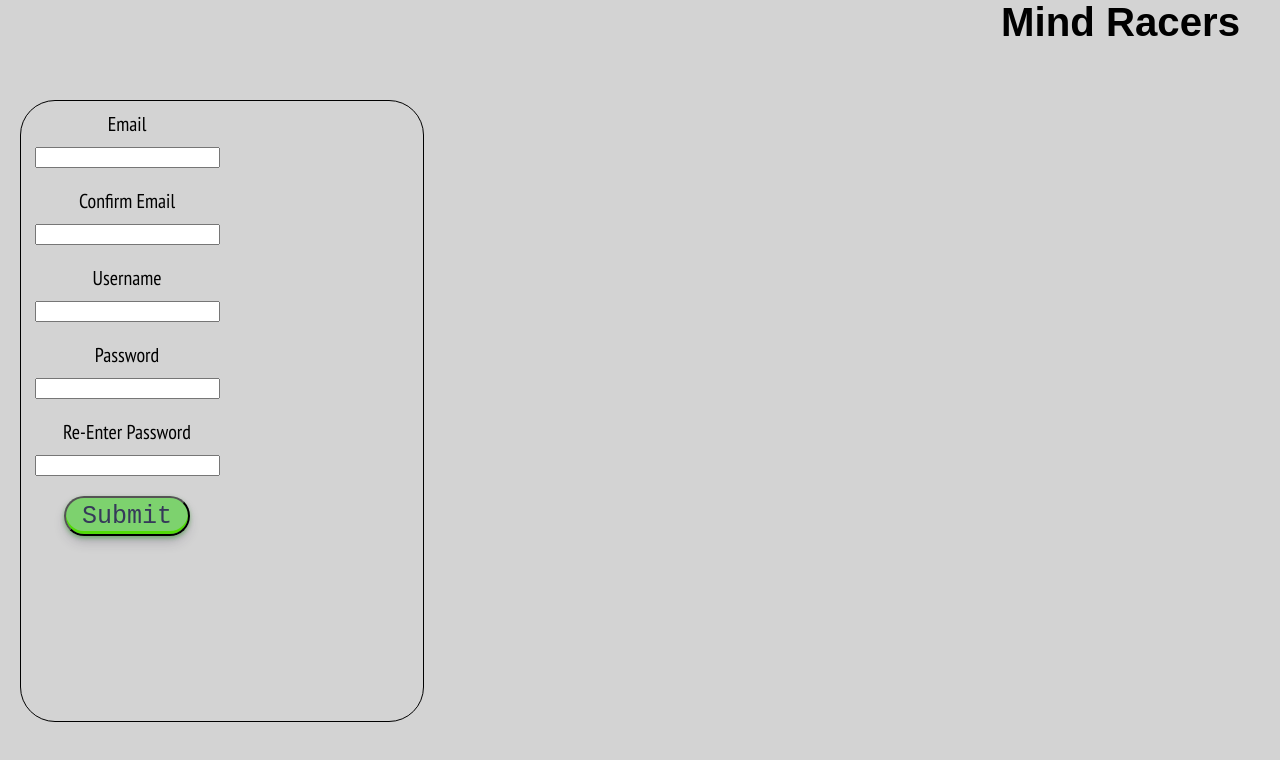
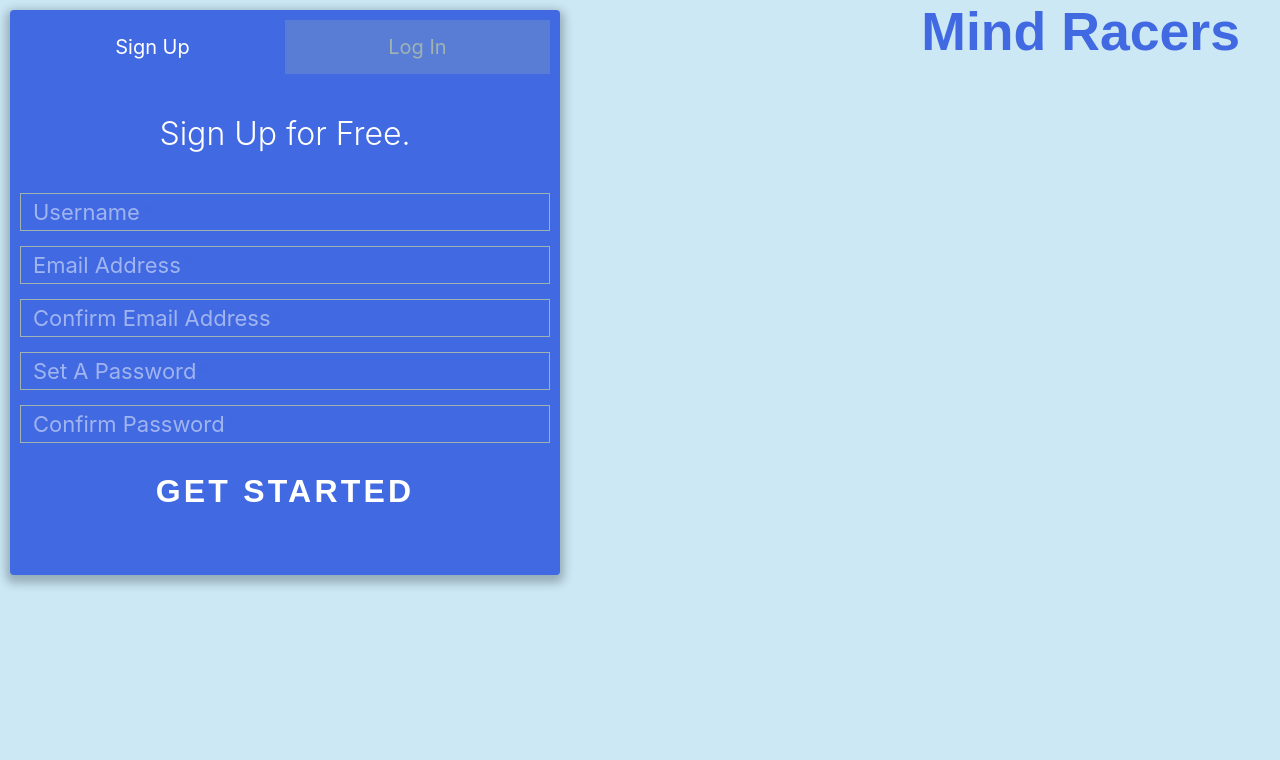
Before and after one commit to thomasalfano/CPS410-Project, a React (Create React App) app in the folder frontend/: page / in a window 1280 px wide. Shown: the top 760 px of the page. Built offline with nearby package versions, Linux system fonts and the light colour scheme; a web font is replaced by a local one.

Commit message:
Refactored App component to separate Form and Title components, updated CSS and JavaScript code accordingly with new GUI

```diff
--- a/frontend/src/App/App.css
+++ b/frontend/src/App/App.css
@@ -5,70 +5,18 @@ body {
   margin: 0;
 }
 
-.signup-form {
-  position: absolute;
-  border: 1px solid black;
-  border-radius: 35px;
-  padding: 10px 200px 10px 10px;
-  width: 15%;
-  height: 75%;
-  left: 20px;
-  top: 100px;
-  text-align: center;
-  font-family: "PT Sans Narrow", sans-serif;
-  font-weight: 500;
-  font-size: 20px;
-}
-
-.submit-button {
-  display: inline-flex;
-  align-items: center;
-  justify-content: center;
-  height: 40px;
-  padding: 0 16px;
-  background-color: #42d12997;
-  border-radius: 20px;
-  box-shadow: rgba(22, 155, 12, 0.4) 0 2px 4px, rgba(45, 35, 66, 0.3) 0 7px 13px -3px, #52db08 0 -3px 0 inset;
-  color: #36395A;
-  font-family: "JetBrains Mono", monospace;
-  font-size: 25px;
-  cursor: pointer;
-  text-decoration: none;
-  transition: box-shadow .15s, transform .15s;
-  user-select: none;
-  white-space: nowrap;
-}
-
-.submit-button:focus {
-  box-shadow: #0aad5e 0 0 0 1.5px inset, rgba(45, 35, 66, 0.4) 0 2px 4px, rgba(45, 35, 66, 0.3) 0 7px 13px -3px, #13a808 0 -3px 0 inset;
-}
-
-.submit-button:hover {
-  box-shadow: rgba(9, 159, 44, 0.4) 0 4px 8px, rgba(45, 35, 66, 0.3) 0 7px 13px -3px, #037b49 0 -3px 0 inset;
-  transform: translateY(-2px);
-}
-
-.submit-button:active {
-  box-shadow: #D6D6E7 0 3px 7px inset;
-  transform: translateY(2px);
-}
-
-label {
-  display: block;
-  margin-bottom: 5px;
-}
-
 input {
-  margin-bottom: 20px;
+  margin-bottom: 10px;
 }
 
 .title {
   font-family: 'Playwrite PL', sans-serif;
-  position: absolute;
+  position: fixed;
   top: 0;
   right: 0;
   margin-right: 40px;
-  font-size: 60px;
+  font-size: 80px;
+  color: #4169E1;
 }
 
 h6 {
--- a/frontend/src/App/App.js
+++ b/frontend/src/App/App.js
@@ -1,15 +1,9 @@
 import React, { useState } from 'react';
-import './App.css'; // Importing the CSS file
-
-function App() {
-
-  const [email, setEmail] = useState('');
-  const [confirmEmail, setConfirmEmail] = useState('');
-  const [username, setUsername] = useState('');
-  const [password, setPassword] = useState('');
-  const [password2, setPassword2] = useState('');
+import './App.css';
+import './Form.css';
 
 
+function Form() {
 
     const handleSubmit = async (event) => {
 
@@ -25,11 +19,14 @@ const handleSubmit = async (event) => {
               return;
             }
 
+
         const form = document.getElementById('form');
-
         const email = document.getElementById('email').value;
         const username = document.getElementById('username').value;
         const password = document.getElementById('password').value;
+        const confirmEmail = document.getElementById('confirmEmail').value;
+        const password2 = document.getElementById('password2').value;
+
 
         const urlData = new URLSearchParams();
 
@@ -66,64 +63,181 @@ const handleSubmit = async (event) => {
 
       };
 
+    <form id="form" onSubmit={handleSubmit}></form>
+
+    const [activeTab, setActiveTab] = useState('signup');
+    const [inputValues, setInputValues] = useState({
+      userName: '',
+      email: '',
+      confirmEmail: '',
+      password: '',
+      password2: '',
+    });
+
+    const handleInputChange = (e) => {
+      const { name, value } = e.target;
+      setInputValues({ ...inputValues, [name]: value });
+    };
+
+    const handleTabClick = (tab) => {
+      setActiveTab(tab);
+    };
+
+    return (
+      <div className="form">
+        <ul className="tab-group">
+          <li className={`tab ${activeTab === 'signup' ? 'active' : ''}`}>
+            <a href="#signup" onClick={() => handleTabClick('signup')}>Sign Up</a>
+          </li>
+          <li className={`tab ${activeTab === 'login' ? 'active' : ''}`}>
+            <a href="#login" onClick={() => handleTabClick('login')}>Log In</a>
+          </li>
+        </ul>
+
+
+        <div className="tab-content">
+  <div id="signup" style={{ display: activeTab === 'signup' ? 'block' : 'none' }}>
+    <h1>Sign Up for Free.</h1>
+    <form action="/" method="post">
+      <div className="field-wrap">
+        <label className={inputValues.userName ? 'active highlight' : ''}>
+          Username<span className="req">*</span>
+        </label>
+        <input
+          type="text"
+          name="userName"
+          value={inputValues.userName}
+          required
+          autoComplete="off"
+          onChange={handleInputChange}
+        />
+      </div>
+
+      <div className="field-wrap">
+        <label className={inputValues.email ? 'active highlight' : ''}>
+          Email Address<span className="req">*</span>
+        </label>
+        <input
+          type="email"
+          name="email"
+          value={inputValues.email}
+          required
+          autoComplete="off"
+          onChange={handleInputChange}
+        />
+      </div>
+
+      <div className="field-wrap">
+        <label className={inputValues.email ? 'active highlight' : ''}>
+          Confirm Email Address<span className="req">*</span>
+        </label>
+        <input
+          type="email"
+          name="confirmEmail"
+          value={inputValues.confirmEmail}
+          required
+          autoComplete="off"
+          onChange={handleInputChange}
+        />
+      </div>
+
+      <div className="field-wrap">
+        <label className={inputValues.password ? 'active highlight' : ''}>
+          Set A Password<span className="req">*</span>
+        </label>
+        <input
+          type="password"
+          name="password"
+          value={inputValues.password}
+          required
+          autoComplete="off"
+          onChange={handleInputChange}
+        />
+      </div>
+
+      <div className="field-wrap">
+        <label className={inputValues.password2 ? 'active highlight' : ''}>
+          Confirm Password<span className="req">*</span>
+        </label>
+        <input
+          type="password"
+          name="password2"
+          value={inputValues.password2}
+          required
+          autoComplete="off"
+          onChange={handleInputChange}
+        />
+      </div>
+
+      <button type="submit" className="button button-block">
+        Get Started
+      </button>
+    </form>
+  </div>
+
+          <div id="login" style={{ display: activeTab === 'login' ? 'block' : 'none' }}>
+            <h1>Welcome Back!</h1>
+            <form action="/" method="post">
+              <div className="field-wrap">
+                <label className={inputValues.email ? 'active highlight' : ''}>
+                  Email Address<span className="req">*</span>
+                </label>
+                <input
+                  type="email"
+                  name="email"
+                  value={inputValues.email}
+                  required
+                  autoComplete="off"
+                  onChange={handleInputChange}
+                />
+              </div>
+
+              <div className="field-wrap">
+                <label className={inputValues.password ? 'active highlight' : ''}>
+                  Password<span className="req">*</span>
+                </label>
+                <input
+                  type="password"
+                  name="password"
+                  value={inputValues.password}
+                  required
+                  autoComplete="off"
+                  onChange={handleInputChange}
+                />
+              </div>
+
+              <p className="forgot">
+                <a href="#">Forgot Password?</a>
+              </p>
+
+              <button className="button button-block">Log In</button>
+            </form>
+          </div>
+        </div>
+      </div>
+    );
+  }
+
+function Title() {
+    return (
+        <div className="title">
+        <h6>Mind Racers</h6>
+        </div>
+    )
+}
+
+function App() {
+
   return (
     <div className="App">
         <div className="title">
-      <h6>Mind Racers</h6>
+        <Title />
         </div>
-    <div className="signup-form">
-      <form id="form" onSubmit={handleSubmit}>
-        <label htmlFor="email">Email</label>
-        <input
-          type="email"
-          id="email"
-          required
-          value={email}
-          onChange={(e) => setEmail(e.target.value)}
-        />
-
-        <label htmlFor="email2">Confirm Email</label>
-        <input
-          type="email"
-          id="email2"
-          required
-          value={confirmEmail}
-          onChange={(e) => setConfirmEmail(e.target.value)}
-        />
-
-        <label htmlFor="username">Username</label>
-        <input
-          type="text"
-          id="username"
-          required
-          value={username}
-          onChange={(e) => setUsername(e.target.value)}
-        />
-
-        <label htmlFor="password">Password</label>
-        <input
-          type="password"
-          id="password"
-          required
-          value={password}
-          onChange={(e) => setPassword(e.target.value)}
-        />
-
-        <label htmlFor="password2">Re-Enter Password</label>
-        <input
-          type="password"
-          id="password2"
-          required
-          value={password2}
-          onChange={(e) => setPassword2(e.target.value)}
-        />
-
-        <button className="submit-button" type="submit">Submit</button>
-      </form>
+        <div className="form-container">
+            <Form />
         </div>
     </div>
   );
-
 }
 
 export default App;
--- /dev/null
+++ b/frontend/src/App/Form.css
@@ -0,0 +1,174 @@
+
+  body {
+    background: #a9d8ed95; /* $body-bg */
+  }
+
+  .form-container {
+   position: absolute;
+   left: 10px;
+  }
+
+  a {
+    text-decoration: none;
+    color: #4169E1; /* $main */
+    transition: 1.5s ease;
+  }
+
+  a:hover {
+    color: #1A202C; /* $main-dark */
+  }
+
+  .form {
+    min-height: 565px;
+    width: 550px;
+    background: #4169E1;
+    padding: 10px;
+    margin: 10px auto;
+    border-radius: 4px; /* $br */
+    box-shadow: 0 4px 10px 4px rgba(19, 35, 47, 0.3);
+  }
+
+  .tab-group {
+    list-style: none;
+    padding: 0;
+    margin: 0 0 40px 0;
+  }
+
+  .tab-group:after {
+    content: "";
+    display: table;
+    clear: both;
+  }
+
+  .tab-group li a {
+    display: block;
+    text-decoration: none;
+    padding: 15px;
+    background: rgba(160, 179, 176, 0.25); /* $gray-light */
+    color: #a0b3b0; /* $gray-light */
+    font-size: 20px;
+    float: left;
+    width: 50%;
+    text-align: center;
+    cursor: pointer;
+    transition: 0.5s ease;
+  }
+
+  .tab-group li a:hover {
+    background: #2E4053; /* $main-dark */
+    color: #ffffff; /* $white */
+  }
+
+  .tab-group .active a {
+    background: #4169E1; /* $main */
+    color: #ffffff; /* $white */
+  }
+
+  .tab-content > div:last-child {
+    display: none;
+  }
+
+  h1 {
+    text-align: center;
+    color: #ffffff; /* $white */
+    font-weight: 300; /* $thin */
+    margin: 0 0 40px;
+  }
+
+  label {
+    position: absolute;
+    transform: translateY(6px);
+    left: 13px;
+    color: rgba(255, 255, 255, 0.5); /* $white */
+    transition: all 0.25s ease;
+    pointer-events: none;
+    font-size: 22px;
+  }
+
+  label .req {
+    margin: 2px;
+    color: #4169E1; /* $main */
+  }
+
+  label.active {
+    transform: translateY(-15px);
+    left: 2px;
+    font-size: 14px;
+  }
+
+  label.active .req {
+    opacity: 0;
+  }
+
+  label.highlight {
+    color: #ffffff; /* $white */
+  }
+
+  input,
+  textarea {
+    font-size: 22px;
+    display: block;
+    width: 100%;
+    height: 100%;
+    padding: 5px 5px;
+    background: none;
+    border: 1px solid #a0b3b0; /* $gray-light */
+    color: #ffffff; /* $white */
+    transition: border-color 0.25s ease, box-shadow 0.25s ease;
+  }
+
+  input:focus,
+  textarea:focus {
+    outline: 0;
+    border-color: #4169E1; /* $main */
+  }
+
+  textarea {
+    border: 2px solid #a0b3b0; /* $gray-light */
+    resize: vertical;
+  }
+
+  .field-wrap {
+    position: relative;
+    margin-bottom: 15px;
+  }
+
+  .button {
+    border: 0;
+    outline: none;
+    padding: 15px 0;
+    font-size: 2rem;
+    font-weight: 600; /* $bold */
+    text-transform: uppercase;
+    letter-spacing: 0.1em;
+    background: #4169E1; /* $main */
+    color: #ffffff; /* $white */
+    transition: all 0.5s ease;
+  }
+
+  .button:hover,
+  .button:focus {
+    background: #2E4053; /* $main-dark */
+  }
+
+  .button-block {
+    margin-bottom: 10px;
+    display: block;
+    width: 100%;
+  }
+
+  .forgot {
+    margin-top: -20px;
+    text-align: right;
+  }
+
+  /* General reset for all elements */
+  *,
+  *:before,
+  *:after {
+    box-sizing: border-box;
+  }
+
+  html {
+    overflow-y: scroll;
+  }
```
Also changed, not shown: 1 other file (tests, documents, lock files or other folders). Lines whose indentation alone changed are shown as unchanged.
